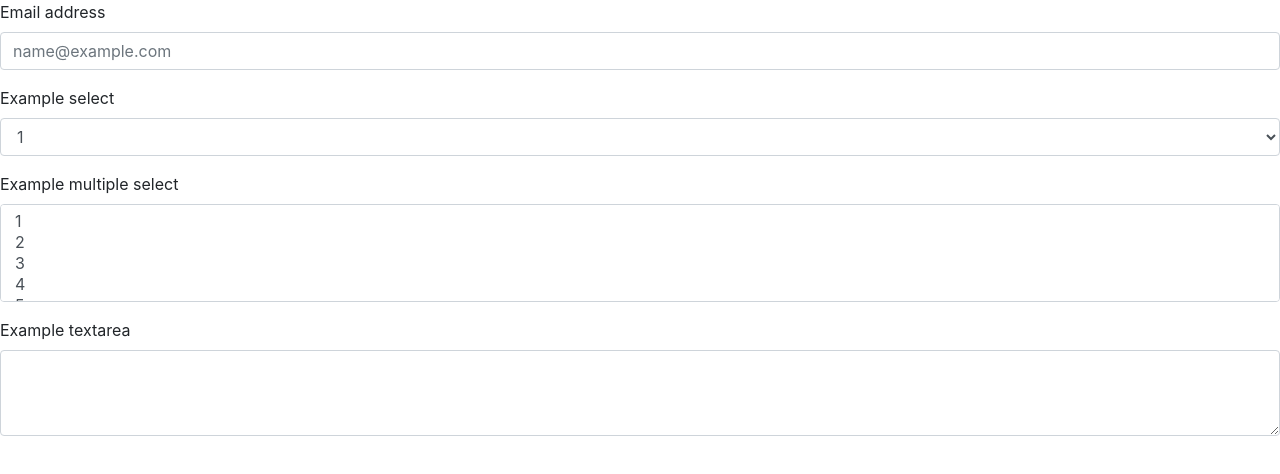
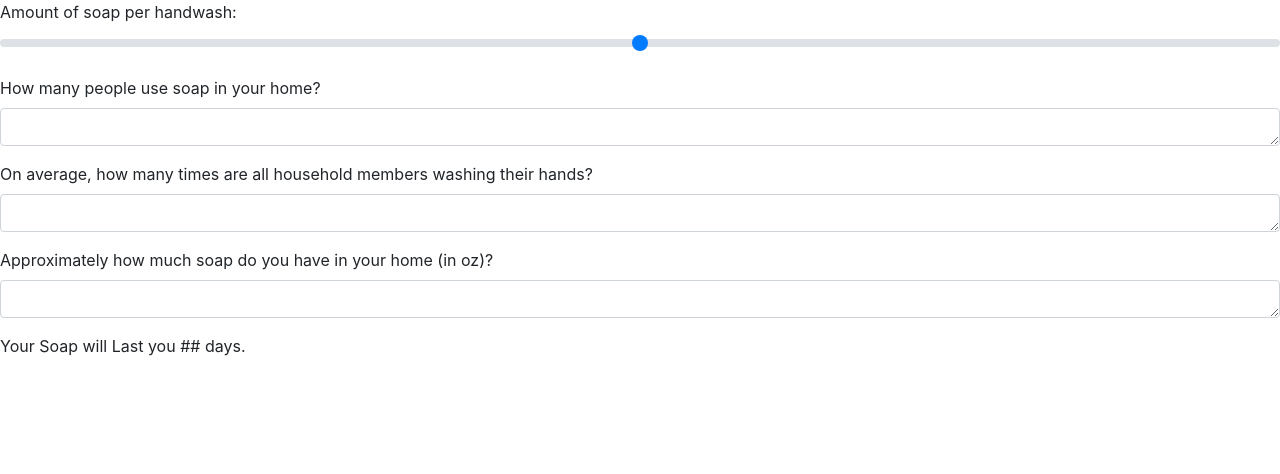
Before and after one commit to bonnerac/Soap-Calculator, a React (Create React App) app: page / in a window 1280 px wide. Shown: the top 474 px of the page. Built offline with nearby package versions, Linux system fonts and the light colour scheme.

Commit message:
customized form. added a total after the form.

```diff
--- a/src/components/UserForm/index.js
+++ b/src/components/UserForm/index.js
@@ -6,35 +6,28 @@ function UserForm() {
     return (
         <>
             <Form>
-                <Form.Group controlId="exampleForm.ControlInput1">
-                    <Form.Label>Email address</Form.Label>
-                    <Form.Control type="email" placeholder="name@example.com" />
+                <Form.Group controlId="SoapRange">
+                    <Form.Label>Amount of soap per handwash:</Form.Label>
+                    <Form.Control type="range" min="0" max="1" step="0.1" custom />
                 </Form.Group>
-                <Form.Group controlId="exampleForm.ControlSelect1">
-                    <Form.Label>Example select</Form.Label>
-                    <Form.Control as="select">
-                        <option>1</option>
-                        <option>2</option>
-                        <option>3</option>
-                        <option>4</option>
-                        <option>5</option>
-                    </Form.Control>
+                <Form.Group controlId="NumOfPeople">
+                    <Form.Label>How many people use soap in your home?</Form.Label>
+                    <Form.Control as="textarea" rows="1" />
                 </Form.Group>
-                <Form.Group controlId="exampleForm.ControlSelect2">
-                    <Form.Label>Example multiple select</Form.Label>
-                    <Form.Control as="select" multiple>
-                        <option>1</option>
-                        <option>2</option>
-                        <option>3</option>
-                        <option>4</option>
-                        <option>5</option>
-                    </Form.Control>
+                <Form.Group controlId="WashPerDay">
+                    <Form.Label>On average, how many times are all household members washing their hands?</Form.Label>
+                    <Form.Control as="textarea" rows="1" />
                 </Form.Group>
-                <Form.Group controlId="exampleForm.ControlTextarea1">
-                    <Form.Label>Example textarea</Form.Label>
-                    <Form.Control as="textarea" rows="3" />
+                <Form.Group controlId="SoapOnHand">
+                    <Form.Label>Approximately how much soap do you have in your home (in oz)?</Form.Label>
+                    <Form.Control as="textarea" rows="1" />
                 </Form.Group>
             </Form>
+
+            <div>
+                Your Soap will Last you ## days.
+            </div>
+
         </>
     )
 }
```
